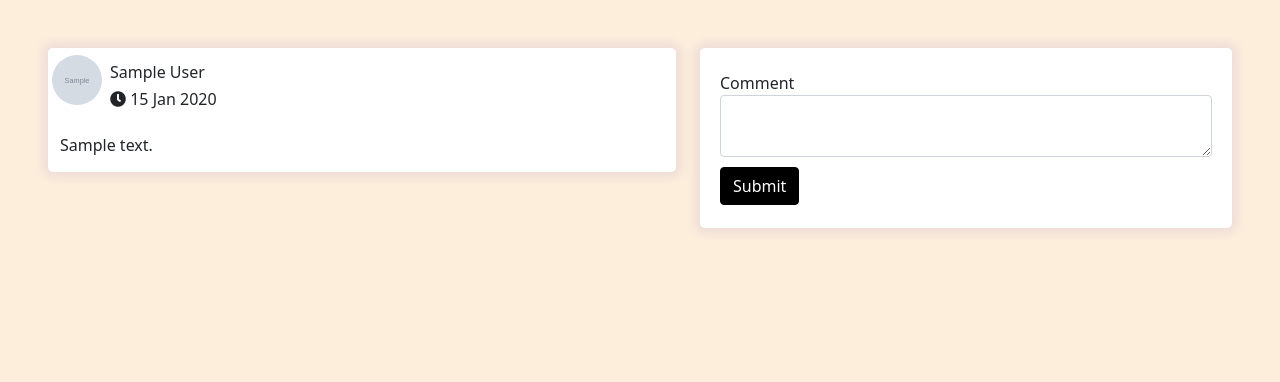
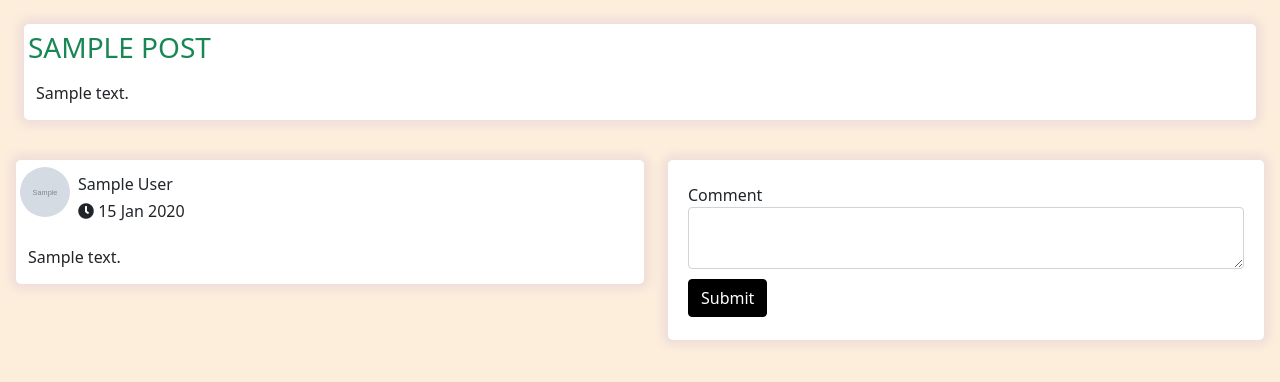
Before and after one commit to WilsonKinyua/pitches, a Flask app: page /pitch/1 in a window 1280 px wide. Shown: the part 74-456 px from the top of the page. Run offline with Flask 2, Linux system fonts and the light colour scheme; a user stored in the database is signed in; tables that the repository leaves empty hold one stand-in row (values such as "Sample post"); grey boxes marked "Sample" are stand-in pictures; some libraries are stand-ins or nearby versions.

Commit message:
checking if user if logged in to comment done

```diff
--- a/app/main/views.py
+++ b/app/main/views.py
@@ -105,6 +105,7 @@ def new_pitch():
 
 
 @main.route('/pitch/<int:id>', methods=['GET', 'POST'])
+@login_required
 def pitch(id):
     # get all comments of the pitch
     comments = Comment.query.filter_by(post_id=id).all()
@@ -120,6 +121,7 @@ def pitch(id):
         )
         db.session.add(comment)
         db.session.commit()
+        form.body.data = ''
         flash('Your comment has been posted successfully!', 'success')
 
     return render_template('single_pitch.html',
--- a/app/static/css/styles.css
+++ b/app/static/css/styles.css
@@ -300,3 +300,7 @@ a {
   height: 50px;
   width: 50px;
 }
+
+.text-underline {
+  text-decoration: underline;
+}
--- a/app/templates/macros.html
+++ b/app/templates/macros.html
@@ -2,7 +2,7 @@
 {% macro displayPitches(pitch_list) %}
 
 {% for pitch in pitch_list %}
-<div class="col-md-4">
+<div class="col-md-6">
     <a href="{{ url_for('main.pitch', id = pitch.id)}}">
         <div class="card latest-cards">
             <div class="latest-cards-body m-2">
--- a/app/templates/single_pitch.html
+++ b/app/templates/single_pitch.html
@@ -2,17 +2,17 @@
 {% import "bootstrap/wtf.html" as wtf %}
 {% block content %}
 <div class="row">
-    <!-- <div class="col-md-12">
+    <div class="col-md-12">
         <div class="card m-4">
+            <h3 class="text-success text-uppercase">{{ pitch.title }}</h3>
             <p class="m-2">
-                Lorem ipsum dolor, sit amet consectetur adipisicing elit. Quis accusamus nulla recusandae
-                praesentium enim, distinctio quasi minima dicta ipsa maiores.
+                {{ pitch.body }}
             </p>
         </div>
-    </div> -->
+    </div>
     <div class="col-md-6">
         <div class="row">
-            <div class="col-md-12 m-5">
+            <div class="col-md-12 m-3">
 
                 <!-- loop through comments object -->
                 {% for comment in comments %}
@@ -47,7 +47,7 @@
     </div>
     <div class="col-md-6">
         <!-- add comment form -->
-        <div class="card m-5">
+        <div class="card m-3" style="margin-right: 20px;">
             {% with messages = get_flashed_messages(with_categories=true) %}
             {% if messages %}
             {% for category, message in messages %}
@@ -63,17 +63,9 @@
             {% endif %}
             {% endwith %}
             <div class="card-body">
+
                 {{ wtf.quick_form(form) }}
-                <!-- <form method="POST" class="form-horizontal">
-                    <div class="form-group">
-                        <label for="comment" class="control-label">Comment</label>
-                        <textarea class="form-control" id="comment" name="comment"
-                            placeholder="Leave a comment here....." rows="3"></textarea>
-                    </div>
-                    <div class="form-group mt-3">
-                        <button type="submit" class="btn btn-primary">Submit</button>
-                    </div>
-                </form> -->
+
             </div>
         </div>
     </div>
--- a/manage.py
+++ b/manage.py
@@ -3,7 +3,7 @@ from flask_script import Manager, Server
 from app.models import User, Role, Post, Comment, Category, Like, Dislike
 from flask_migrate import Migrate, MigrateCommand
 # Creating app instance
-app = create_app('production')
+app = create_app('development')
 
 manager = Manager(app)
 migrate = Migrate(app, db)
```
Lines whose indentation alone changed are shown as unchanged.
